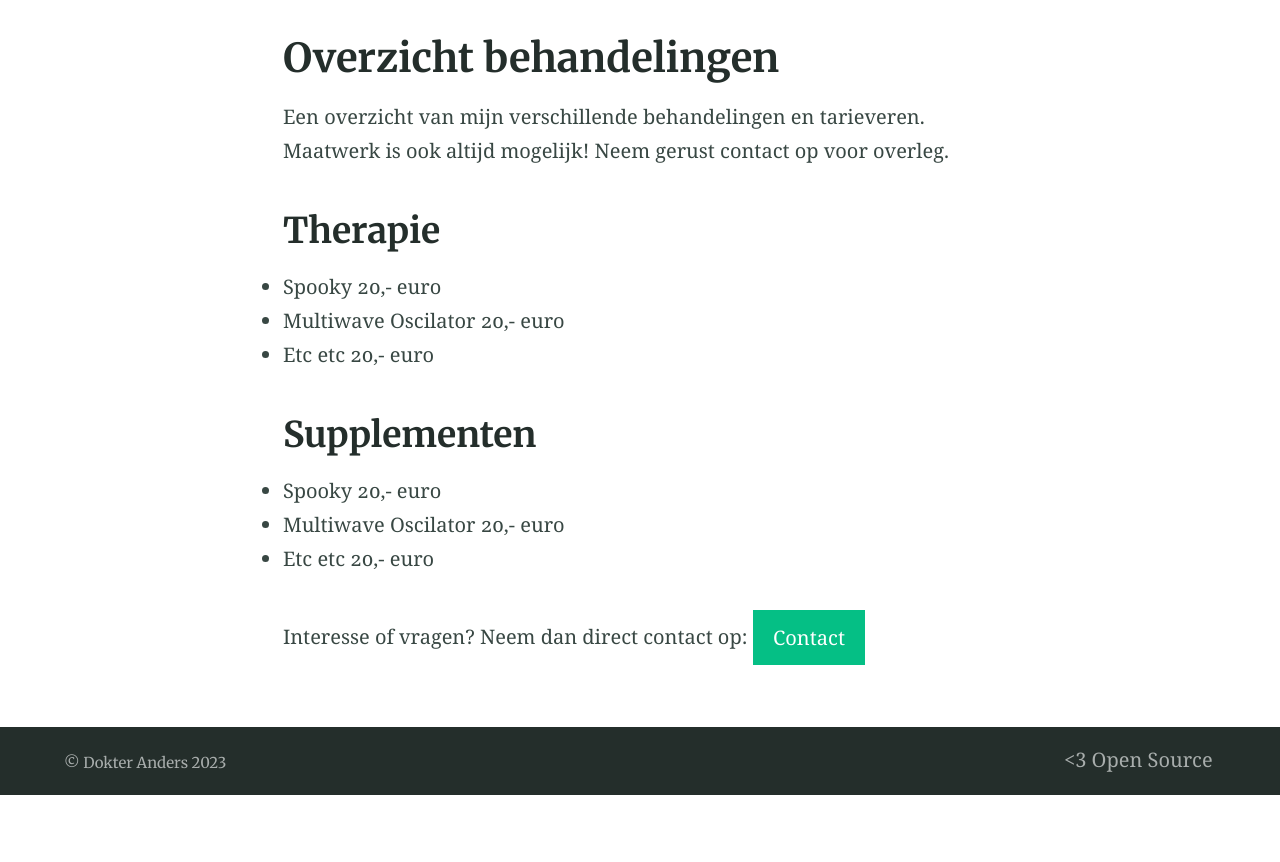
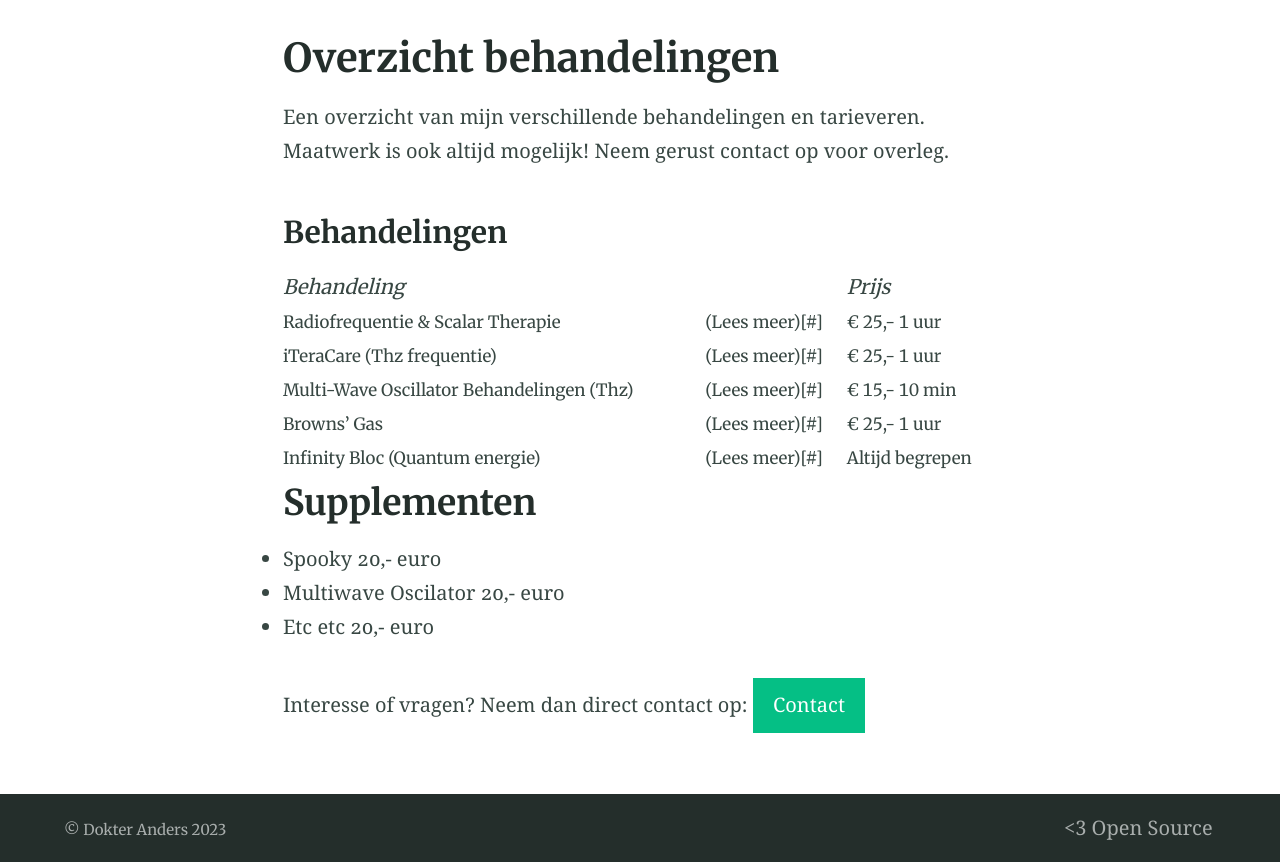
Before and after one commit to dokteranders/dokteranders.com, a Jekyll site: the page built from behandelingen.md, in a window 1280 px wide, cut to the strip 428-1290 px from the top of the page. Built offline with Jekyll 4.4.1, drawn with Linux system fonts in a browser that asks for light colours; before the commit the page ends 1223 px from its top, so only the background shows below that.

Commit message:
Update behandelingen.md

```diff
--- a/behandelingen.md
+++ b/behandelingen.md
@@ -6,11 +6,15 @@ aside: false
 
 Een overzicht van mijn verschillende behandelingen en tarieveren. Maatwerk is ook altijd mogelijk! Neem gerust contact op voor overleg.
 
-## Therapie
+### Behandelingen
 
-* Spooky                  20,- euro
-* Multiwave Oscilator     20,- euro
-* Etc etc                 20,- euro
+| _Behandeling_                             	|                	| _Prijs_         	|
+|-------------------------------------------	|----------------	|-----------------	|
+| Radiofrequentie & Scalar Therapie         	| (Lees meer)[#] 	| € 25,- 1 uur    	|
+| iTeraCare (Thz frequentie)                	| (Lees meer)[#] 	| € 25,- 1 uur    	|
+| Multi-Wave Oscillator Behandelingen (Thz) 	| (Lees meer)[#] 	| € 15,- 10 min   	|
+| Browns' Gas                               	| (Lees meer)[#] 	| € 25,- 1 uur    	|
+| Infinity Bloc (Quantum energie)           	| (Lees meer)[#] 	| Altijd begrepen 	|
 
 ## Supplementen
 
```
